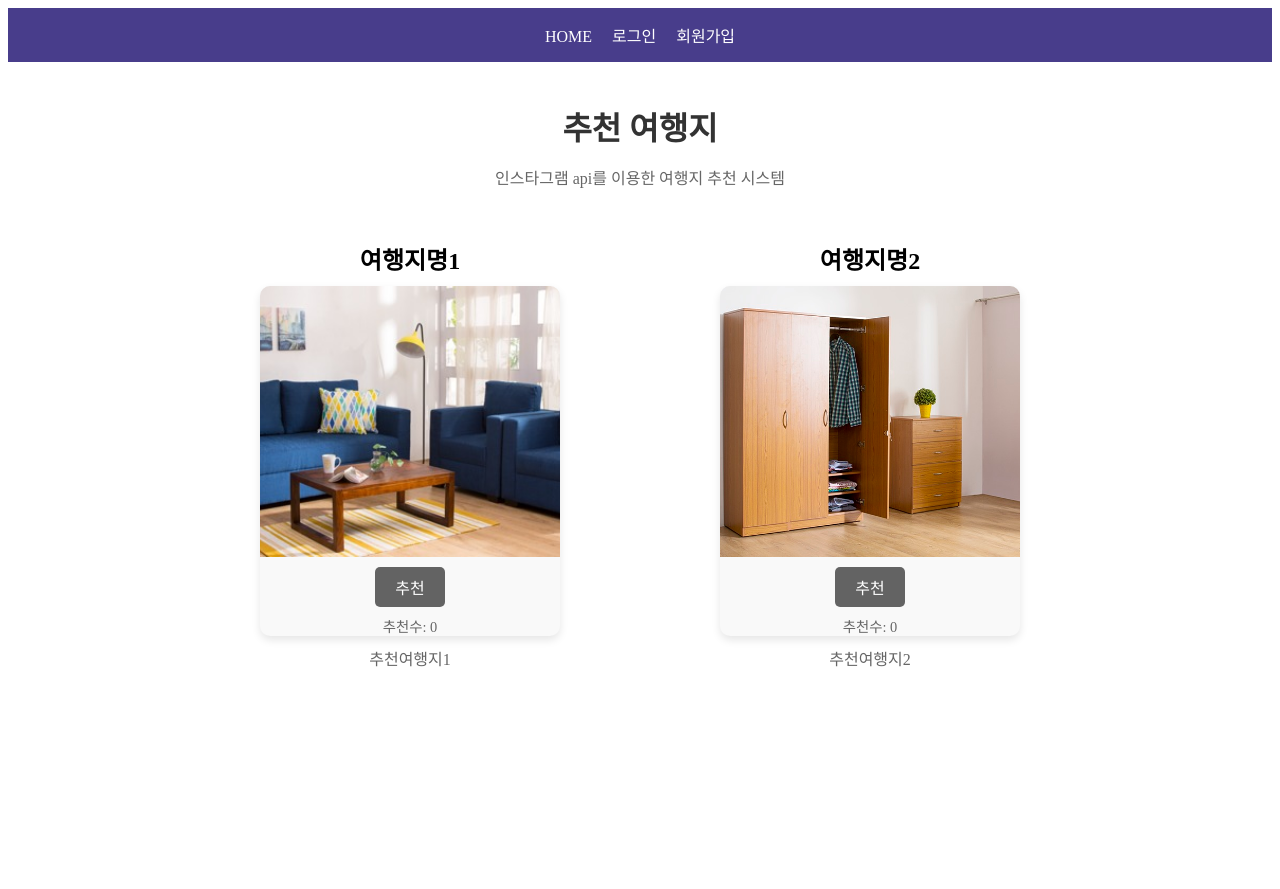
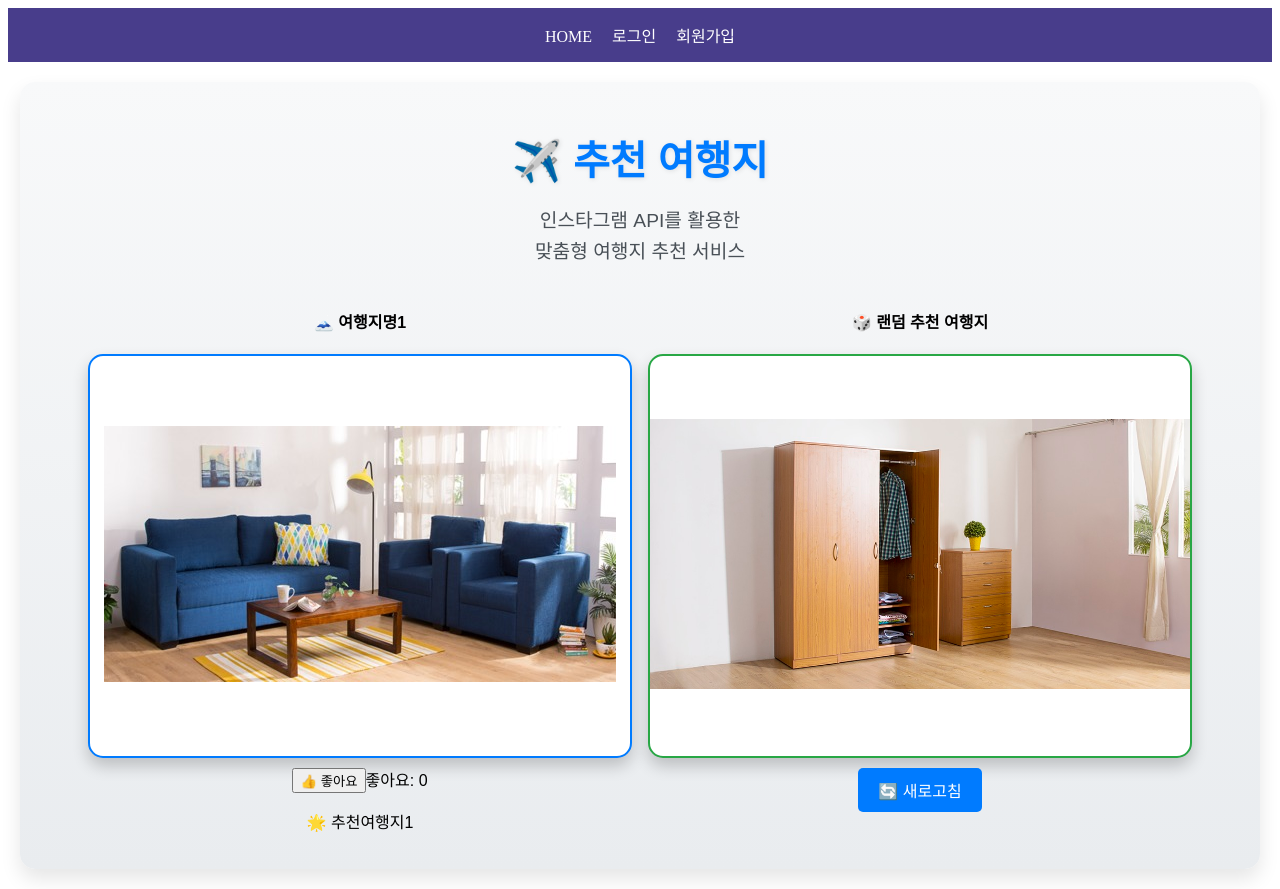
Before and after one commit to dhgustjr/vuefront, a Vue app: page / in a window 1280 px wide. Before the commit the page ends 800 px from the top, so only its background shows below. Built offline with nearby package versions, Linux system fonts and the light colour scheme.

Commit message:
Update Home.vue

```diff
--- a/src/views/Home.vue
+++ b/src/views/Home.vue
@@ -1,24 +1,54 @@
 <template>
   <div class="home-container">
     <div class="home-header">
-      <h1>추천 여행지</h1>
-      <p>인스타그램 api를 이용한 여행지 추천 시스템</p>
+      <h1>✈️ 추천 여행지</h1>
+      <p>인스타그램 API를 활용한<br /> 맞춤형 여행지 추천 서비스</p>
     </div>
 
+    <!-- 수평 정렬을 위한 그리드 -->
     <div class="home-grid">
-      <div class="home-item-wrapper" v-for="(product, index) in products" :key="index">
-        <!-- 여행지명 (카드 위쪽) -->
-        <h4 class="destination-name">{{ product }}</h4>
-        <!-- 박스 -->
-        <div class="home-item">
+      <!-- 스와이프 여행지 추천 -->
+      <div class="home-item-wrapper">
+        <h4 class="destination-name">{{ products[currentIndex] }}</h4>
+        <div
+          class="home-item"
+          @mousedown="onMouseDown"
+          @mousemove="onMouseMove"
+          @mouseup="onMouseUp"
+          @mouseleave="onMouseLeave"
+        >
           <div class="image-wrapper">
-            <img :src="images[index]" alt="여행지 이미지" class="room-img" />
+            <img
+              v-if="images[currentIndex]"
+              :src="images[currentIndex]"
+              alt="여행지 이미지"
+              class="room-img"
+            />
           </div>
-          <button @click="report[index]++" class="recommend-button">추천</button>
-          <span class="recommend-count">추천수: {{ report[index] }}</span>
         </div>
-        <!-- 추천여행지 (카드 아래쪽) -->
-        <p class="destination-description">{{ prices[index] }}</p>
+        <div class="action-container">
+          <button @click.stop.prevent="report[currentIndex]++" class="recommend-button">👍 좋아요</button>
+          <span class="recommend-count">좋아요: {{ report[currentIndex] }}</span>
+        </div>
+        <p class="destination-description">{{ prices[currentIndex] }}</p>
+      </div>
+
+      <!-- 랜덤 여행지 추천 -->
+      <div class="random-item-wrapper">
+        <h4 class="destination-name">🎲 랜덤 추천 여행지</h4>
+        <div class="random-item">
+          <div class="image-wrapper">
+            <img
+              v-if="randomImage"
+              :src="randomImage"
+              alt="랜덤 여행지 이미지"
+              class="room-img"
+            />
+          </div>
+        </div>
+        <div class="action-container">
+          <button @click="getRandomImage" class="reload-button">🔄 새로고침</button>
+        </div>
       </div>
     </div>
   </div>
@@ -26,129 +56,185 @@
 
 <script>
 export default {
-  name: 'HomePage',
+  name: "HomePage",
   data() {
     return {
-      products: ['여행지명1', '여행지명2'],
-      prices: ['추천여행지1', '추천여행지2'],
-      images: [
-        require('@/assets/room0.jpg'), // 이미지 경로 수정
-        require('@/assets/room1.jpg'), // 이미지 경로 수정
-      ],
-      report: [0, 0],
+      products: [], // 여행지명 배열
+      prices: [], // 추천 여행지 배열
+      images: [], // 이미지 배열
+      report: [], // 추천수 배열
+      currentIndex: 0, // 현재 표시 중인 이미지의 인덱스
+      randomImage: null, // 랜덤 추천 이미지
+      startX: 0, // 마우스 시작 위치
+      isDragging: false, // 드래그 상태
     };
+  },
+  async created() {
+    try {
+      const imageCount = await this.getImageCount();
+      for (let i = 0; i < imageCount; i++) {
+        this.images.push(require(`@/assets/room${i}.jpg`));
+        this.products.push(`🗻 여행지명${i + 1}`);
+        this.prices.push(`🌟 추천여행지${i + 1}`);
+        this.report.push(0);
+      }
+      this.getRandomImage();
+    } catch (error) {
+      console.error("이미지를 로드하는 중 오류 발생:", error);
+    }
+  },
+  methods: {
+    async getImageCount() {
+      const context = require.context("@/assets", false, /room\d+\.jpg$/);
+      return context.keys().length;
+    },
+    onMouseDown(event) {
+      this.startX = event.clientX;
+      this.isDragging = true;
+    },
+    onMouseMove(event) {
+      if (this.isDragging) {
+        const deltaX = event.clientX - this.startX;
+        if (deltaX > 50) {
+          this.prevSlide();
+          this.isDragging = false;
+        } else if (deltaX < -50) {
+          this.nextSlide();
+          this.isDragging = false;
+        }
+      }
+    },
+    onMouseUp() {
+      this.isDragging = false;
+    },
+    onMouseLeave() {
+      this.isDragging = false;
+    },
+    nextSlide() {
+      this.currentIndex = (this.currentIndex + 1) % this.images.length;
+    },
+    prevSlide() {
+      this.currentIndex =
+        (this.currentIndex - 1 + this.images.length) % this.images.length;
+    },
+    getRandomImage() {
+      if (this.images.length > 0) {
+        const randomIndex = Math.floor(Math.random() * this.images.length);
+        this.randomImage = this.images[randomIndex];
+      }
+    },
   },
 };
 </script>
 
 <style>
-/* 홈 화면 컨테이너 */
+/* 전체 컨테이너 */
 .home-container {
+  font-family: "Arial", sans-serif;
   display: flex;
   flex-direction: column;
-  align-items: center; /* 중앙 정렬 */
+  align-items: center;
+  justify-content: center;
   margin: 20px auto;
   text-align: center;
-  max-width: 1200px; /* 전체 너비 제한 */
+  max-width: 1200px;
+  padding: 20px;
+  background: linear-gradient(to bottom, #f8f9fa, #e9ecef);
+  border-radius: 15px;
+  box-shadow: 0 10px 20px rgba(0, 0, 0, 0.1);
 }
 
-/* 홈 화면 헤더 */
+/* 헤더 스타일 */
 .home-header h1 {
-  font-size: 2rem;
+  font-size: 2.5rem;
+  font-weight: bold;
+  color: #007bff;
   margin-bottom: 10px;
-  color: #333;
+  text-shadow: 1px 1px 5px rgba(0, 0, 0, 0.1);
 }
 
 .home-header p {
-  font-size: 1rem;
-  color: #666;
+  font-size: 1.2rem;
+  color: #495057;
   margin-bottom: 20px;
+  line-height: 1.6;
 }
 
-/* 그리드 레이아웃 */
+/* 수평 배치를 위한 그리드 */
 .home-grid {
-  display: grid;
-  grid-template-columns: repeat(2, 1fr); /* 한 줄에 2개의 칸 배치 */
-  gap: 20px; /* 칸 사이의 간격 */
-  justify-content: center; /* 중앙 정렬 */
-  width: 100%; /* 전체 너비를 화면에 맞춤 */
-  max-width: 900px; /* 그리드의 최대 너비 */
+  display: flex;
+  gap: 20px;
+  justify-content: center;
+  align-items: flex-start;
+  width: 100%;
+  max-width: 1200px;
 }
 
-/* 박스 스타일 */
+/* 공통 이미지 스타일 */
+.image-wrapper img {
+  width: 100%;
+  height: 100%;
+  object-fit: cover;
+}
+
+/* 스와이프 섹션 */
 .home-item-wrapper {
   display: flex;
   flex-direction: column;
-  align-items: center; /* 자식 요소 중앙 정렬 */
-  text-align: center; /* 텍스트 중앙 정렬 */
+  align-items: center;
+  width: 45%;
 }
 
 .home-item {
   display: flex;
+  align-items: center;
+  justify-content: center;
+  width: 100%;
+  height: 400px;
+  border: 2px solid #007bff;
+  border-radius: 15px;
+  overflow: hidden;
+  box-shadow: 0 8px 16px rgba(0, 0, 0, 0.2);
+  background: white;
+}
+
+.recommend-button {
+  margin-top: 10px;
+}
+
+/* 랜덤 추천 섹션 */
+.random-item-wrapper {
+  display: flex;
   flex-direction: column;
   align-items: center;
-  justify-content: flex-end;
-  background-color: #f9f9f9;
-  border-radius: 10px;
-  box-shadow: 0 4px 8px rgba(0, 0, 0, 0.1);
-  width: 300px; /* 박스 크기 */
-  height: 350px; /* 박스 높이 */
-  overflow: hidden;
-  transition: transform 0.3s, box-shadow 0.3s;
+  width: 45%;
 }
 
-.home-item:hover {
-  transform: translateY(-5px);
-  box-shadow: 0 6px 12px rgba(0, 0, 0, 0.15);
+.random-item {
+  display: flex;
+  align-items: center;
+  justify-content: center;
+  width: 100%;
+  height: 400px;
+  border: 2px solid #28a745;
+  border-radius: 15px;
+  overflow: hidden;
+  box-shadow: 0 8px 16px rgba(0, 0, 0, 0.2);
+  background: white;
 }
 
-/* 이미지 스타일 */
-.image-wrapper {
-  width: 100%;
-  height: 80%; /* 이미지가 박스 내에서 차지할 비율 */
-  overflow: hidden;
-}
-
-.room-img {
-  width: 100%;
-  height: 100%;
-  object-fit: cover; /* 이미지 비율 유지하며 박스를 채움 */
-}
-
-/* 추천여행지 (카드 아래쪽) */
-.destination-description {
-  text-align: center;
+.reload-button {
   margin-top: 10px;
-  font-size: 1rem;
-  color: #666;
-}
-
-/* 버튼과 추천수 */
-.recommend-button {
-  background-color: rgba(0, 0, 0, 0.6);
+  background-color: #007bff;
   color: white;
   border: none;
   border-radius: 5px;
-  padding: 8px 20px;
+  padding: 10px 20px;
+  cursor: pointer;
   font-size: 1rem;
-  cursor: pointer;
-  margin-top: 10px;
-  transition: background-color 0.3s;
 }
 
-.recommend-button:hover {
-  background-color: rgba(0, 0, 0, 0.8);
-}
-
-.recommend-count {
-  margin-top: 8px;
-  font-size: 0.9rem;
-  color: #666;
-}
-
-.destination-name {
-  font-size: 1.5rem;
-  font-weight: bold;
-  margin-bottom: 10px;
+.reload-button:hover {
+  background-color: #0056b3;
 }
 </style>
```
